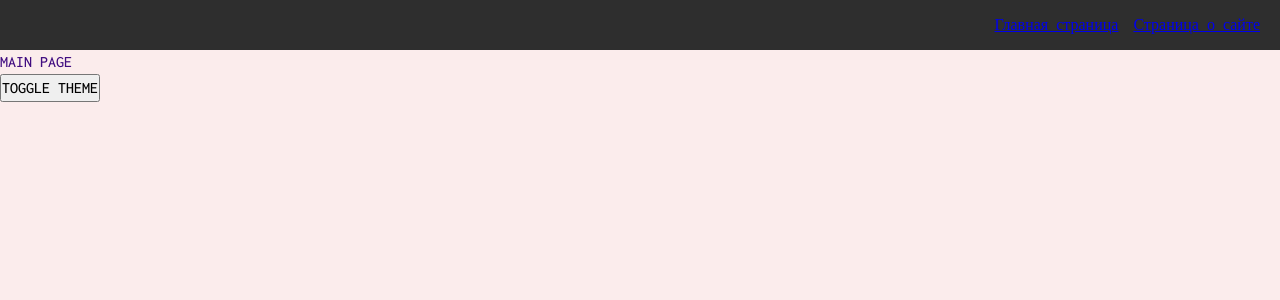
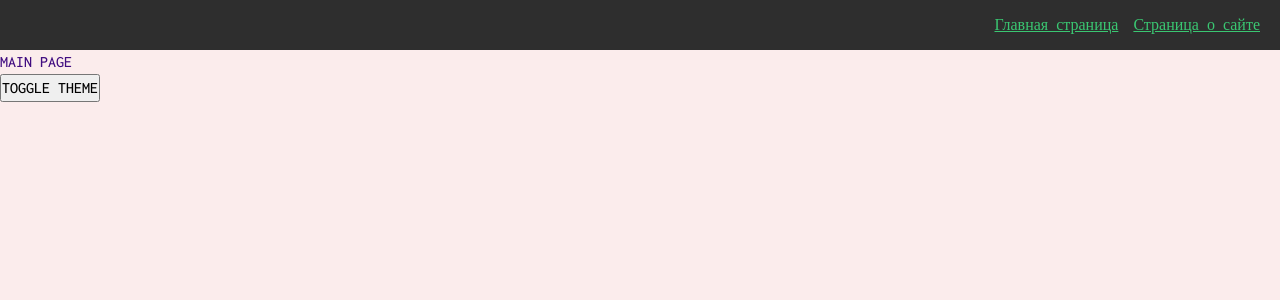
Before and after one commit to edisonslamp/production-path, a React app: page / in a window 1280 px wide. Shown: the top 300 px of the page. Built offline with nearby package versions, Linux system fonts and the light colour scheme.

Commit message:
style for navbar

```diff
--- a/src/app/App.tsx
+++ b/src/app/App.tsx
@@ -1,6 +1,6 @@
 import AppRouter from "@/app/providers/router";
 import { useTheme } from "@/app/providers/ThemeProvider";
-import { classNames } from "@/shared/lib/classNames/className";
+import { classNames } from "@/shared/lib/classNames/classNames";
 import { Navbar } from "@/widgets/Navbar";
 import "app/styles/index.scss"; // changed
 
--- a/src/app/styles/themes/dark.scss
+++ b/src/app/styles/themes/dark.scss
@@ -4,4 +4,7 @@
 
   --primary-color: #13e868;
   --secondary-color: #3ac772;
+
+  --inverted-primary-color: #400c80;
+  --inverted-secondary-color: #2d095a;
 }
--- a/src/app/styles/themes/light.scss
+++ b/src/app/styles/themes/light.scss
@@ -4,4 +4,7 @@
 
   --primary-color: #400c80;
   --secondary-color: #2d095a;
+
+  --inverted-primary-color: #13e868;
+  --inverted-secondary-color: #3ac772;
 }
--- a/src/shared/lib/classNames/index.ts
+++ b/src/shared/lib/classNames/index.ts
@@ -1 +1 @@
-export { classNames } from "./className";
+export { classNames } from "./classNames";
--- /dev/null
+++ b/src/shared/ui/AppLink/AppLink.module.scss
@@ -0,0 +1,11 @@
+.AppLink {
+  color: var(--primary-color);
+}
+
+.primary {
+  color: var(--primary-color);
+}
+
+.secondary {
+  color: var(--inverted-secondary-color);
+}
--- /dev/null
+++ b/src/shared/ui/AppLink/AppLink.tsx
@@ -0,0 +1,32 @@
+import { classNames } from "@/shared/lib/classNames/classNames";
+import { FC } from "react";
+import { Link, LinkProps } from "react-router-dom";
+import cls from "./AppLink.module.scss";
+
+export enum AppLinkTheme {
+  PRIMARY = "primary",
+  SECONDARY = "secondary",
+}
+
+interface AppLinkProps extends LinkProps {
+  className?: string;
+  theme?: AppLinkTheme;
+}
+export const AppLink: FC<AppLinkProps> = (props) => {
+  const {
+    to,
+    className,
+    children,
+    theme = AppLinkTheme.PRIMARY,
+    ...otherProps
+  } = props;
+  return (
+    <Link
+      to={to}
+      className={classNames(cls.AppLink, {}, [className, cls[theme]])}
+      {...otherProps}
+    >
+      {children}
+    </Link>
+  );
+};
--- a/src/widgets/Navbar/ui/Navbar.tsx
+++ b/src/widgets/Navbar/ui/Navbar.tsx
@@ -1,20 +1,26 @@
-import { classNames } from "@/shared/lib/classNames/className";
+import { classNames } from "@/shared/lib/classNames/classNames";
+import { AppLink, AppLinkTheme } from "@/shared/ui/AppLink/AppLink";
 import { FC } from "react";
-import { Link } from "react-router-dom";
 import cls from "./Navbar.module.scss";
 
 interface NavbarProps {
   className?: string;
 }
 
-export const Navbar: FC<NavbarProps> = ({ className }: NavbarProps) => {
+export const Navbar: FC<NavbarProps> = ({ className }) => {
   return (
     <div className={classNames(cls.Navbar)}>
       <div className={cls.links}>
-        <Link to={"/"} className={cls.mainLink}>
+        <AppLink
+          theme={AppLinkTheme.SECONDARY}
+          to={"/"}
+          className={cls.mainLink}
+        >
           Главная страница
-        </Link>
-        <Link to={"/about"}>Страница о сайте</Link>
+        </AppLink>
+        <AppLink theme={AppLinkTheme.SECONDARY} to={"/about"}>
+          Страница о сайте
+        </AppLink>
       </div>
     </div>
   );
```
Also changed, not shown: src/shared/lib/classNames/classNames.ts (renamed from src/shared/lib/classNames/className.ts).
